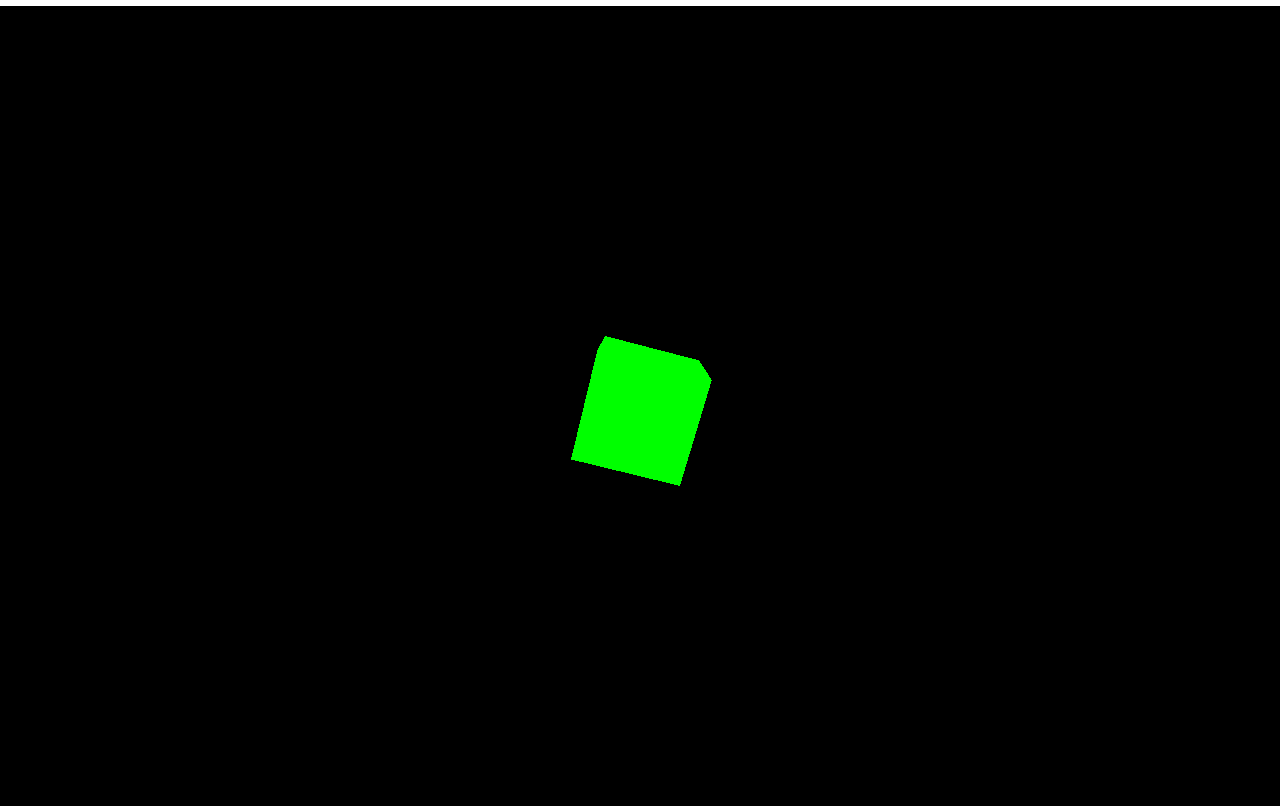
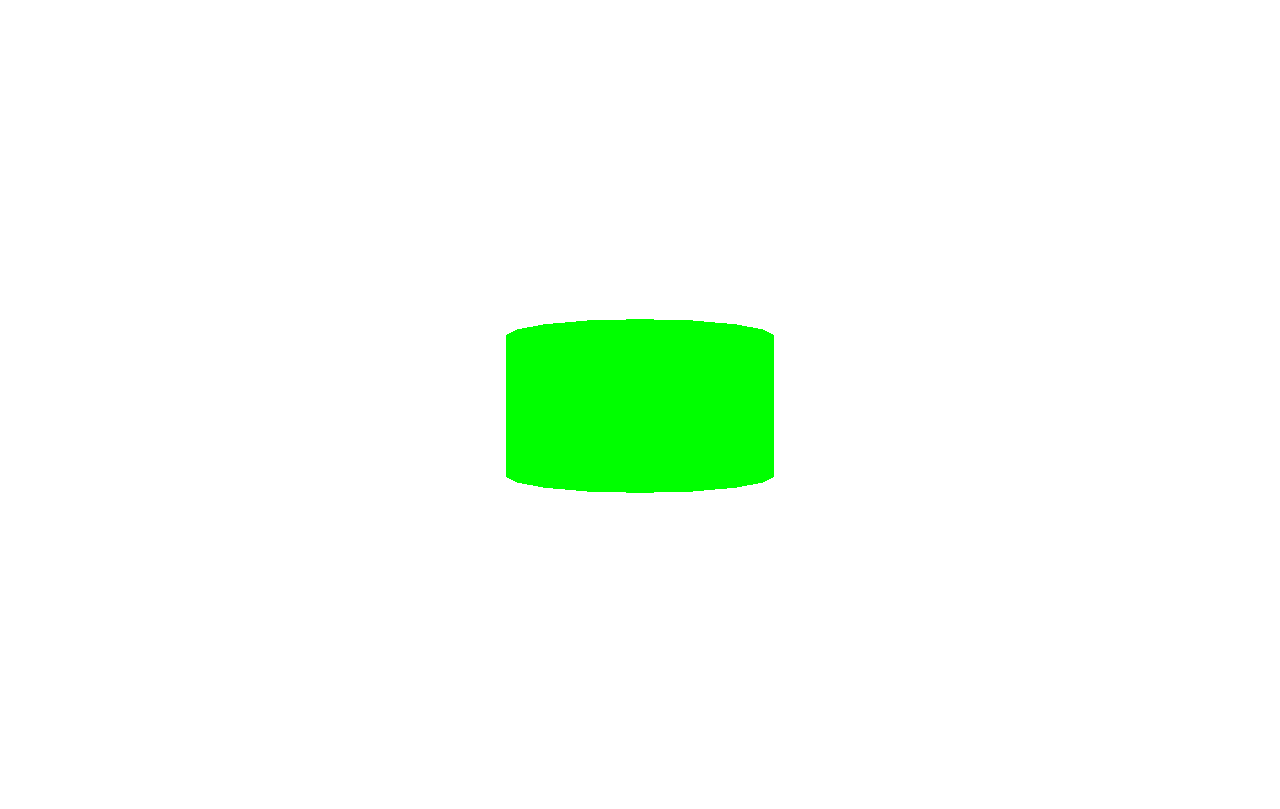
Before and after one commit to muesugi/Strung, a plain HTML site: page visualize.html in a window 1280 px wide. Shown: the part 58-867 px from the top of the page. Drawn offline with nearby package versions, Linux system fonts and the light colour scheme.

Commit message:
Basic static (green) cylinder

```diff
--- a/visualize.html
+++ b/visualize.html
@@ -4,6 +4,7 @@
 		<meta charset=utf-8>
 		<title>Strung</title>
 		<script src="http://code.jquery.com/jquery-1.9.1.min.js"></script>
+		<script src="js/three.min.js"></script>
 		<script src="js/three.min.js"></script>
 		<link href='https://fonts.googleapis.com/css?family=Lato' rel='stylesheet' type='text/css'>
 
@@ -45,26 +46,27 @@
 			var scene = new THREE.Scene();
 			var camera = new THREE.PerspectiveCamera( 75, window.innerWidth / window.innerHeight, 0.1, 1000 );
 
-			var renderer = new THREE.WebGLRenderer();
+			camera.position.z = 20;
+
+			//var controls = new THREE.TrackballControls( camera );
+			//see http://threejs.org/examples/#misc_controls_trackball later for this
+
+			var renderer = new THREE.WebGLRenderer( { alpha: true });
 			renderer.setSize( window.innerWidth, window.innerHeight );
-			document.body.appendChild( renderer.domElement );
+			document.body.appendChild(renderer.domElement);
 
-			var geometry = new THREE.BoxGeometry( 1, 1, 1 );
-			var material = new THREE.MeshBasicMaterial( { color: 0x00ff00 } );
-			var cube = new THREE.Mesh( geometry, material );
-			scene.add( cube );
-
-			camera.position.z = 5;
+			var yarn_geometry = new THREE.CylinderGeometry(5, 5, 5, 20);
+			var yarn_material = new THREE.MeshBasicMaterial( {color: 0x00ff00});
+			var thread = new THREE.Mesh(yarn_geometry, yarn_material);
+			scene.add(thread);
 
 			function render() {
 				requestAnimationFrame( render );
 
-			cube.rotation.x += 0.1;
-			cube.rotation.y += 0.1;
-
 				renderer.render( scene, camera );
 			}
 			render();
+
 		</script>
 	</body>
 </html>
```
